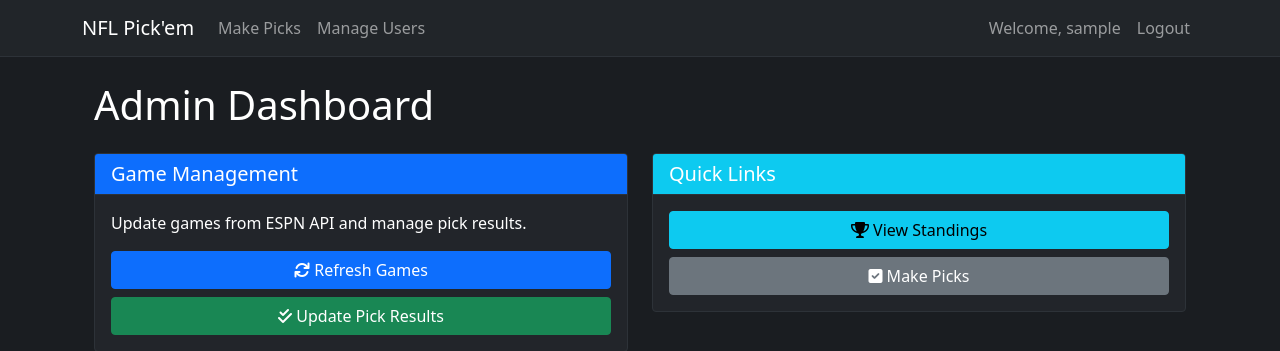
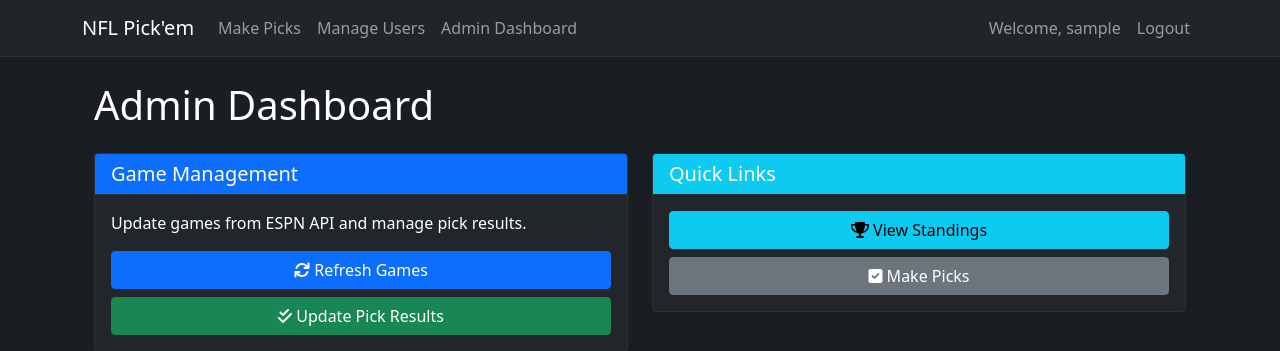
Before and after one commit to neilyboy/nfl-pickems-new, a Flask app: page /admin/ in a window 1280 px wide. Shown: the top 351 px of the page. Run offline with Flask 3, Linux system fonts and the light colour scheme; a user stored in the database is signed in; tables that the repository leaves empty hold one stand-in row (values such as "Sample post"); a database or web service that is not in the repository returns one stand-in record (values such as "Sample title"); data that the repository does not hold is empty.

Commit message:
Add Admin Dashboard link to navigation
- Added Admin Dashboard link in navigation for admin users
- Placed between Manage Users and user welcome message

```diff
--- a/app/templates/base.html
+++ b/app/templates/base.html
@@ -25,6 +25,9 @@
                     {% if current_user.is_admin %}
                     <li class="nav-item">
                         <a class="nav-link" href="{{ url_for('admin.users') }}">Manage Users</a>
+                    </li>
+                    <li class="nav-item">
+                        <a class="nav-link" href="{{ url_for('admin.index') }}">Admin Dashboard</a>
                     </li>
                     {% endif %}
                     {% endif %}
```
